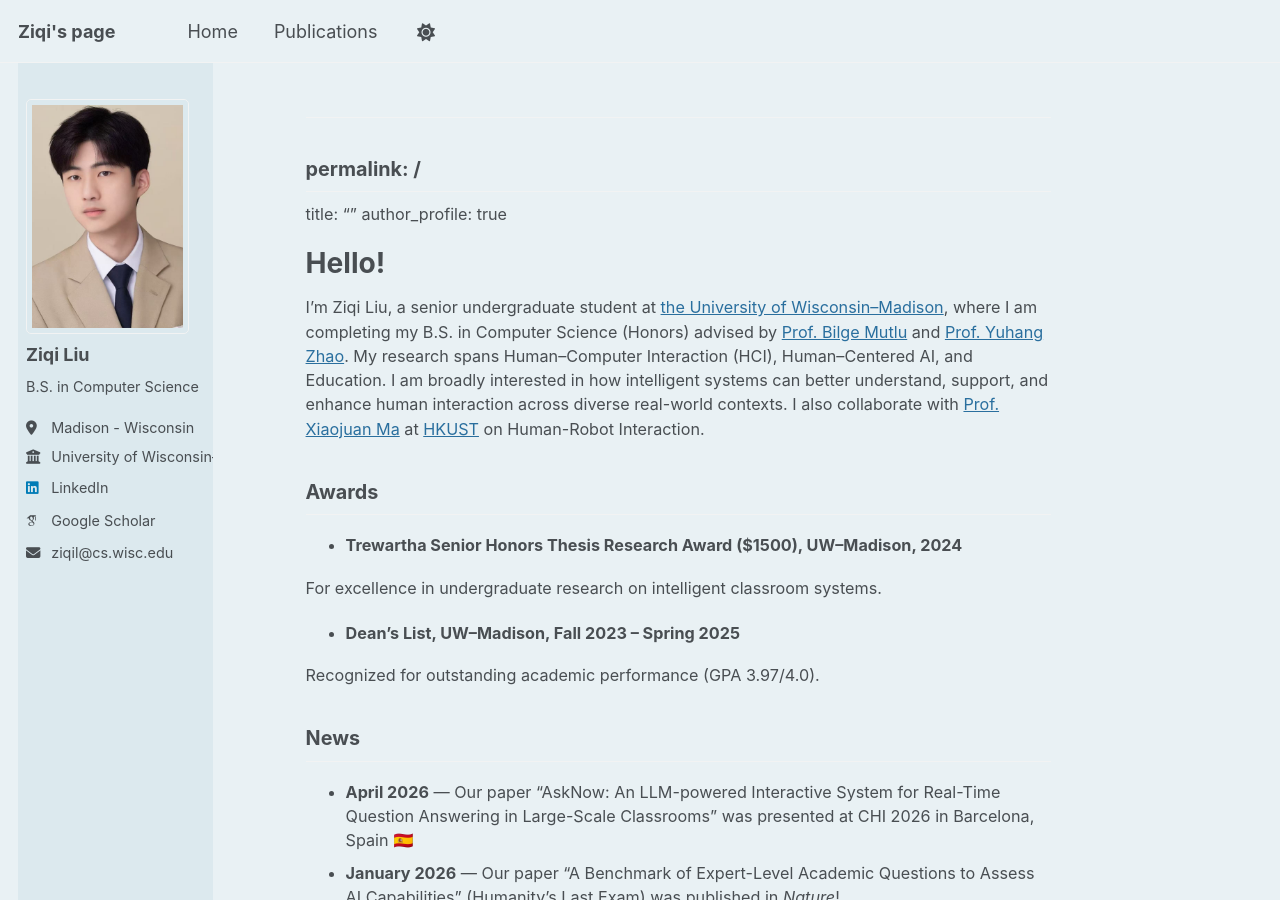
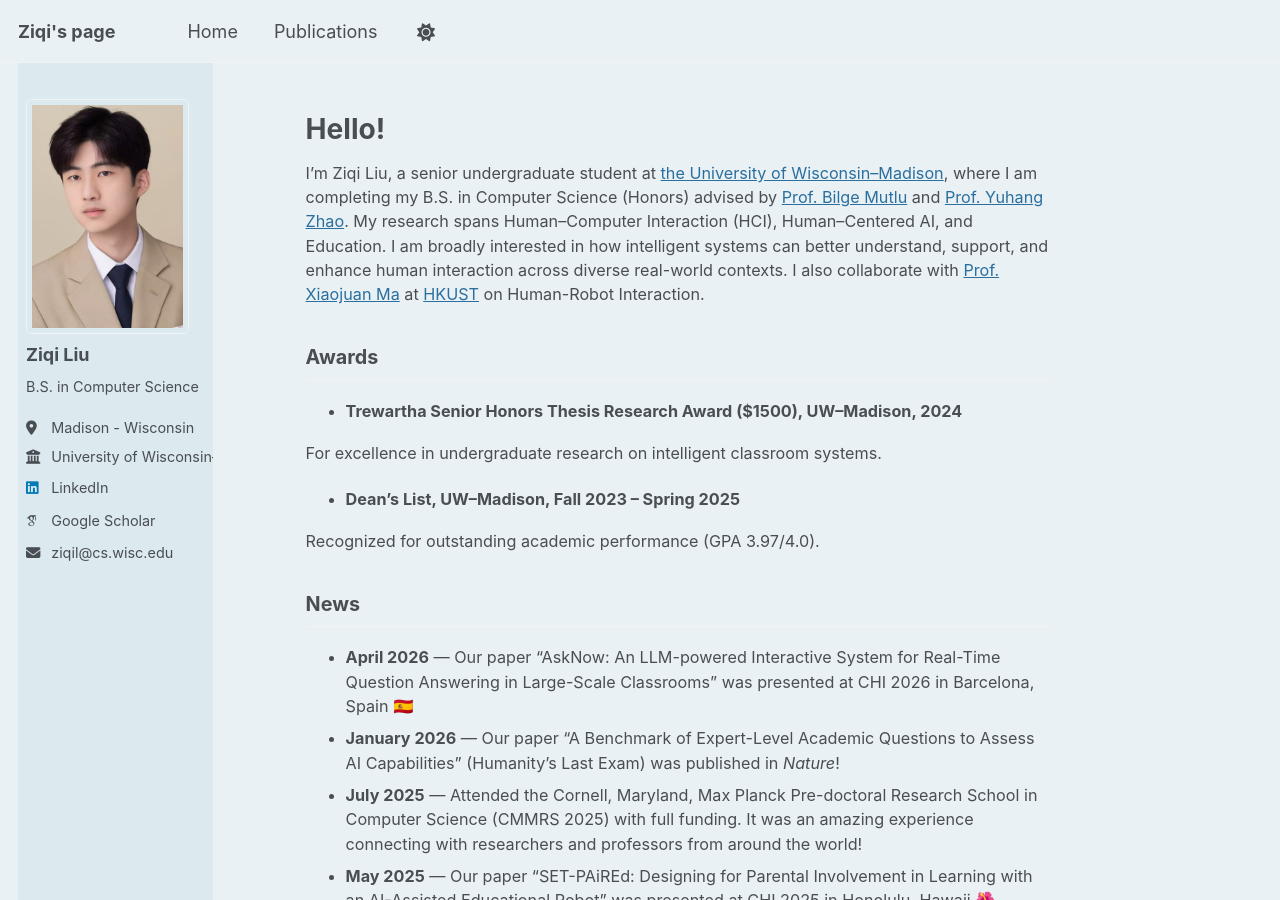
Before and after one commit to LIU-Ziqi-77/LIU-Ziqi-77.github.io, a Jekyll site: the page built from _pages/about.md, in a window 1280 px wide and 900 px high. Built offline with Jekyll 4.4.1, drawn with Linux system fonts in a browser that asks for light colours; some web fonts are replaced.

Commit message:
fix: restore permalink and front matter in about.md

```diff
--- a/_pages/about.md
+++ b/_pages/about.md
@@ -1,8 +1,8 @@
 ---
-
-## permalink: /
+permalink: /
 title: ""
 author_profile: true
+---
 
 # Hello!
 
```
